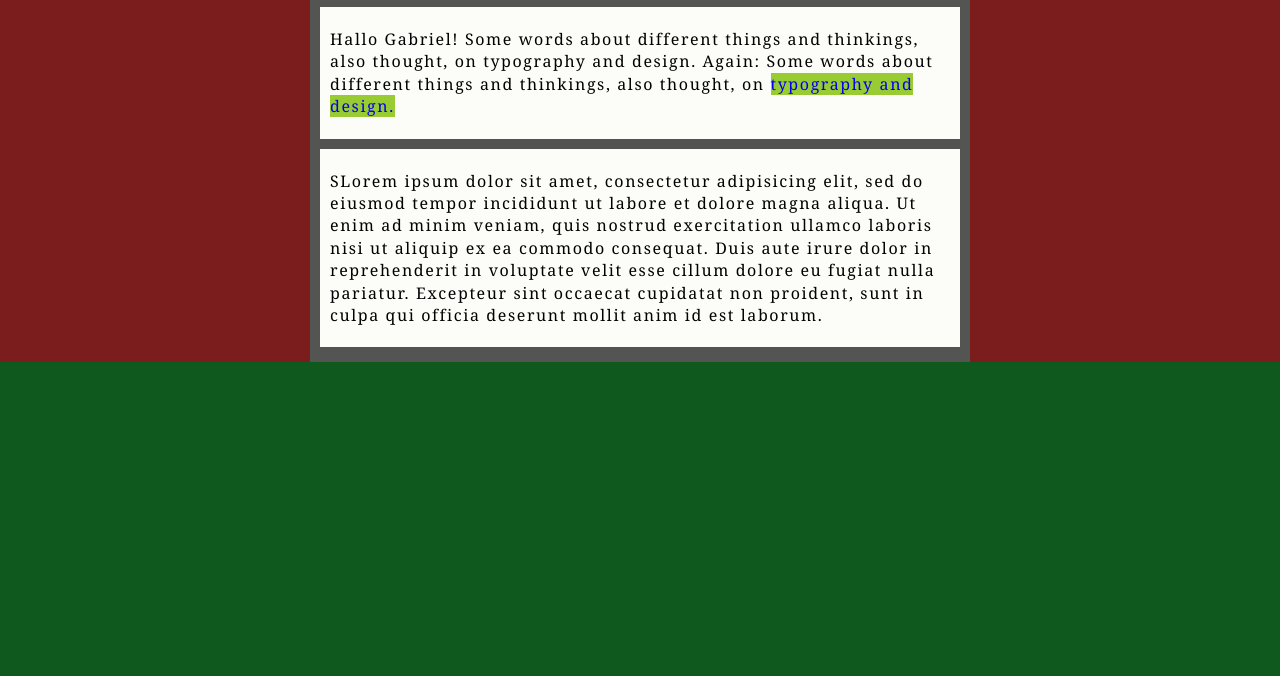
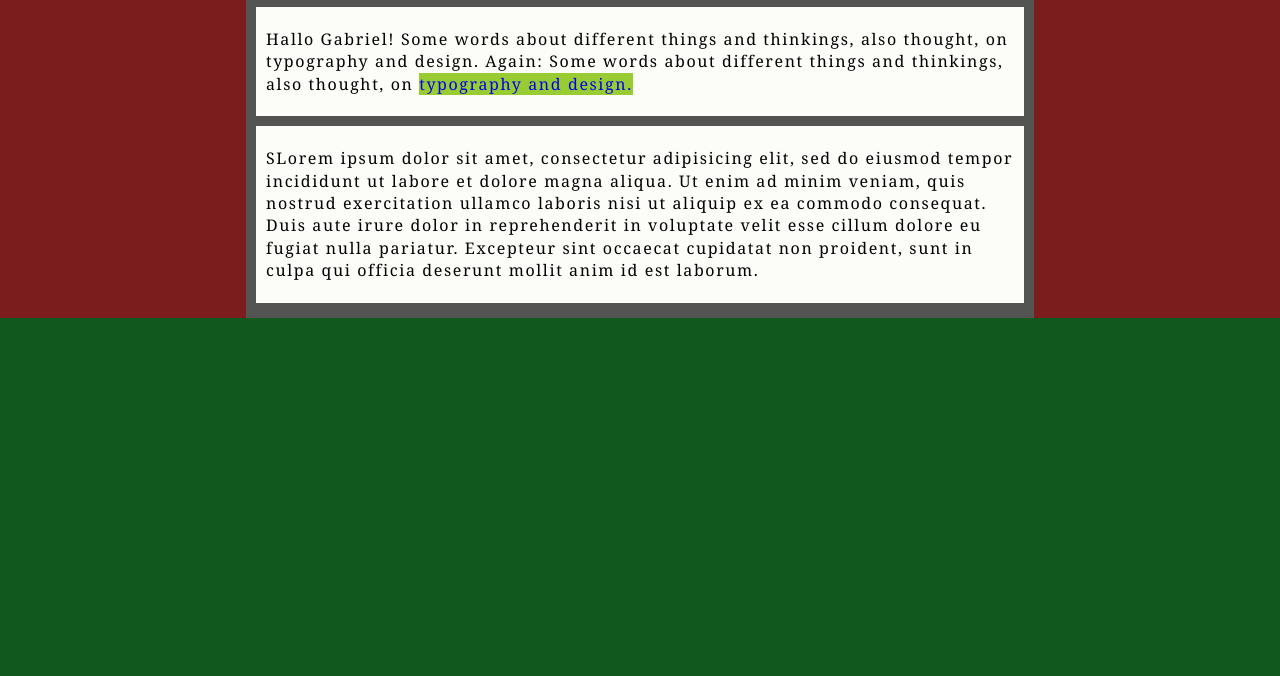
Before and after one commit to isar21/From-MacBook-Pro, a plain HTML site: page index.html in a window 1280 px wide. Shown: the part 124-800 px from the top of the page. Drawn offline with Linux system fonts and the light colour scheme.

Commit message:
min 320 px

```diff
--- a/css/home.css
+++ b/css/home.css
@@ -19,7 +19,8 @@ body {
 }
 
 .main {
-	width: 50%;
+	width: 60%;
+	min-width: 320px;
 	margin-left: auto;
 	margin-right: auto;
 	background-color: #545452;
```
